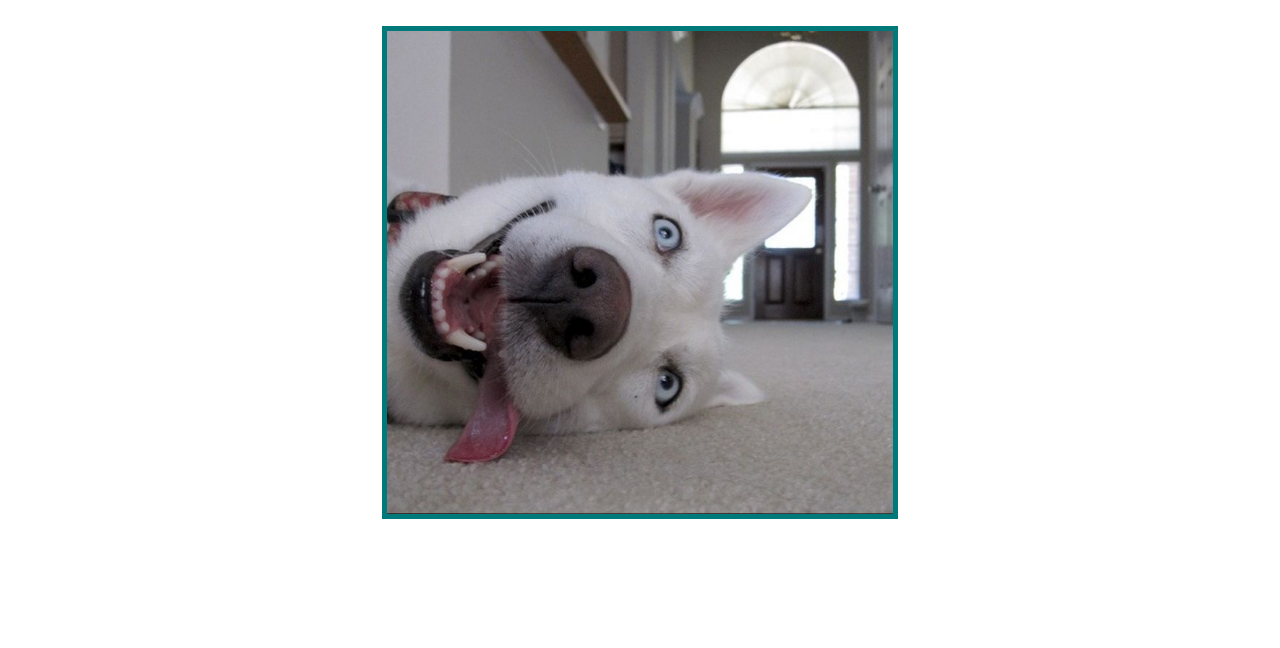
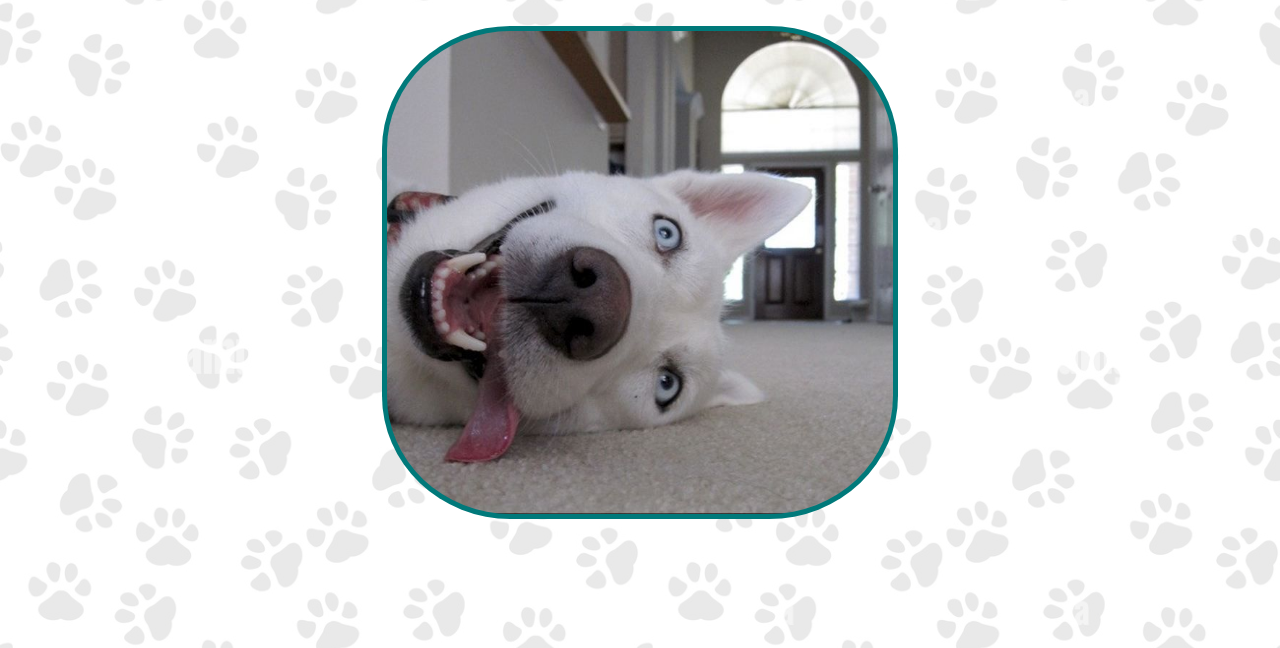
Before and after one commit to dk-bhullar/JavaScript30, a plain HTML site: page 03. Playing with CSS and JS/index.html in a window 1280 px wide. Shown: the part 152-800 px from the top of the page. Drawn offline with Linux system fonts and the light colour scheme.

Commit message:
added more css

```diff
--- a/03. Playing with CSS and JS/style.css
+++ b/03. Playing with CSS and JS/style.css
@@ -4,6 +4,12 @@
   --blur: 0px;
 }
 body {
+  background: linear-gradient(
+      rgba(255, 255, 255, 0.9),
+      rgba(255, 255, 255, 0.9)
+    ),
+    url("./paws.png");
+  background-size: cover;
   display: flex;
   align-items: center;
   justify-content: center;
@@ -22,6 +28,7 @@ img {
   padding: var(--spacing);
   background: var(--color);
   filter: blur(var(--blur));
+  border-radius: 25%;
 }
 .container {
   display: flex;
```
Also changed, not shown: 03. Playing with CSS and JS/paws.png (added), projects/day3.png.
